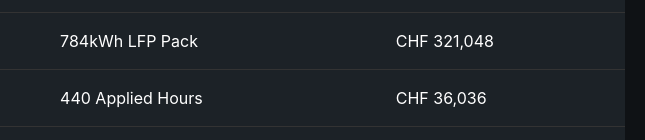
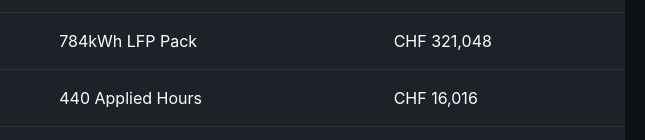
Before and after one commit to mkt-AN/INJIN-App, a plain HTML site: page index.html in a window 1280 px wide. Shown: the part 660-800 px from the top of the page, 635-1280 px from the left. Drawn offline with Linux system fonts and the light colour scheme.

Commit message:
Update index.html
Changes made to labor rate from 90 to 40

```diff
--- a/index.html
+++ b/index.html
@@ -182,7 +182,7 @@ function update() {
     // Pricing Estimates
     const costPowertrain = (kw * 250) * rate;
     const costBattery = (kwh * 450) * rate;
-    const costLabor = (totalLabor * 90) * rate;
+    const costLabor = (totalLabor * 40) * rate;
     const costDesign = (designMod > 1 ? 25000 : 5000) * rate;
     const total = costPowertrain + costBattery + costLabor + costDesign;
 
```
